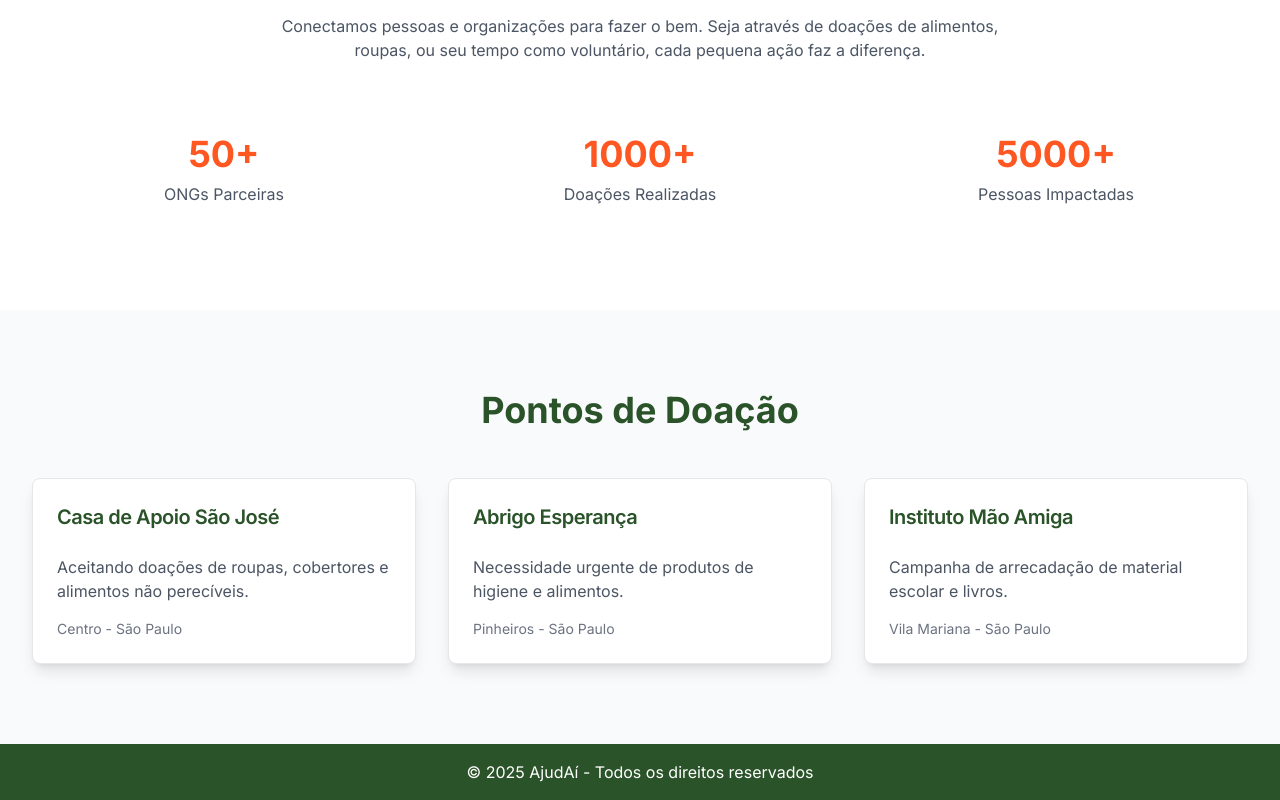
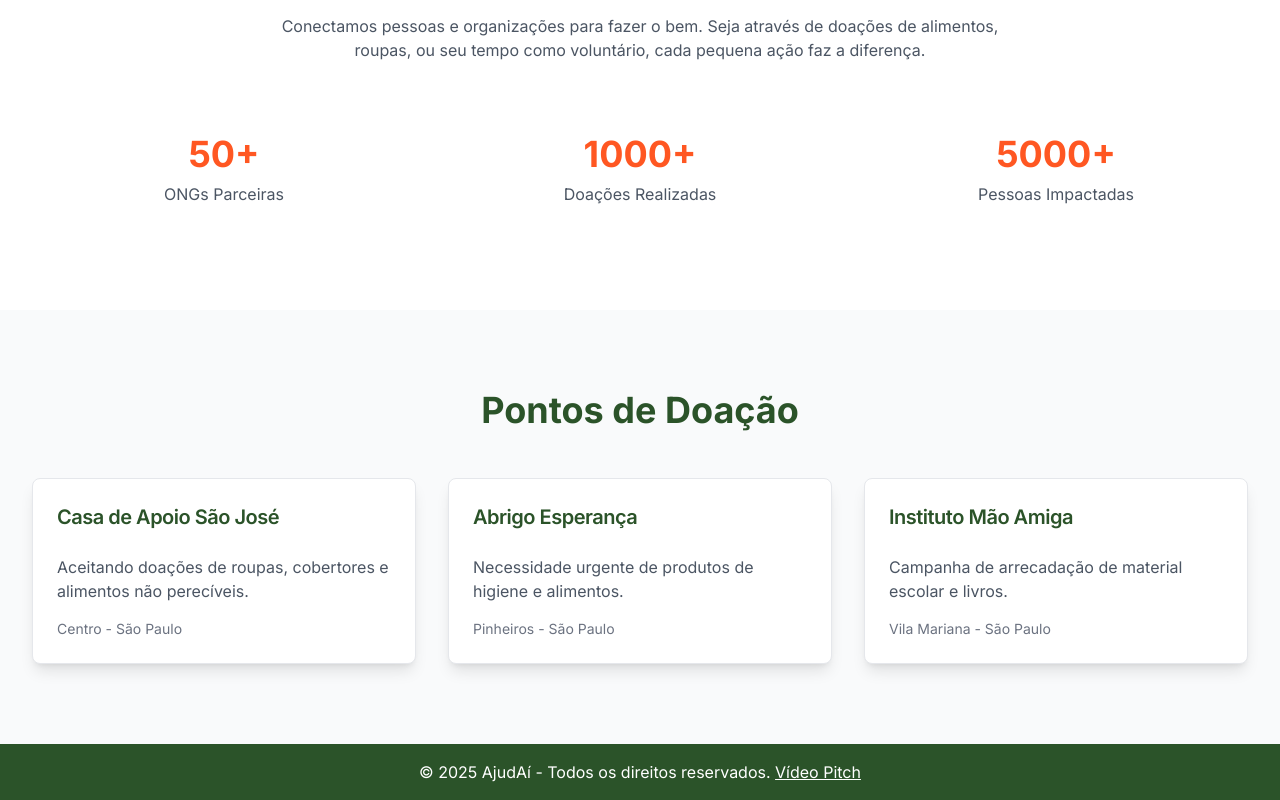
Before and after one commit to llanunes/ajudai-fiap, a Next.js app: page / in a window 1280 px wide. Shown: the part 938-1738 px from the top of the page. Built offline with nearby package versions, Linux system fonts and the light colour scheme.

Commit message:
adição do link do pitch no footer

```diff
--- a/components/footer.tsx
+++ b/components/footer.tsx
@@ -2,8 +2,18 @@ export function Footer() {
   return (
     <footer className="bg-[#2B5329] text-white py-4">
       <div className="max-w-7xl mx-auto px-4 sm:px-6 lg:px-8 text-center">
-        <p>© {new Date().getFullYear()} AjudAí - Todos os direitos reservados</p>
+        <p>
+          © {new Date().getFullYear()} AjudAí - Todos os direitos reservados.{" "}
+          <a
+            href="https://www.youtube.com/watch?v=xUdy8nuCfmM"
+            target="_blank"
+            rel="noopener noreferrer"
+            className="underline hover:text-gray-300"
+          >
+            Vídeo Pitch
+          </a>
+        </p>
       </div>
     </footer>
-  )
+  );
 }
```
Also changed, not shown: 1 other file (tests, documents, lock files or other folders).
